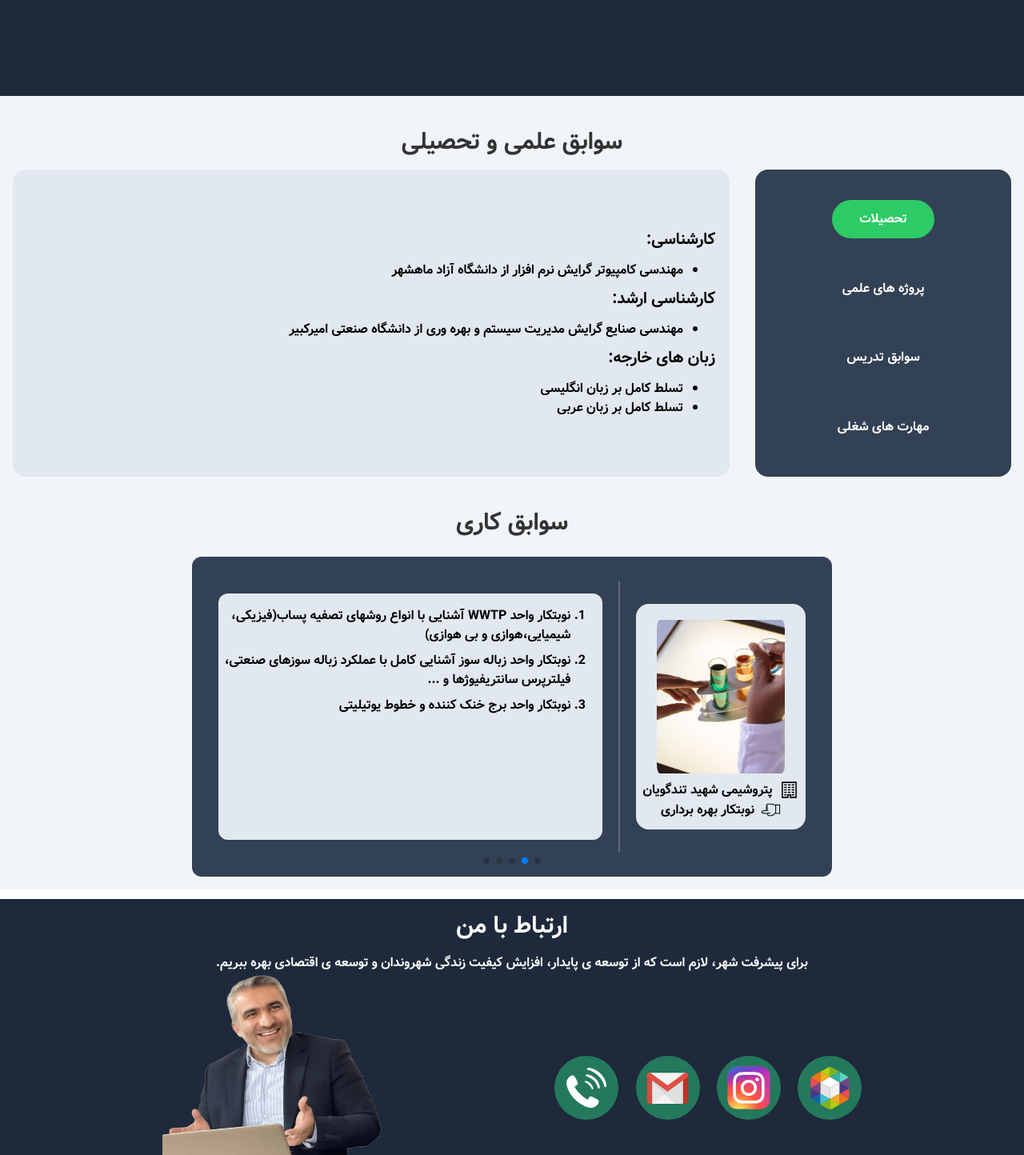
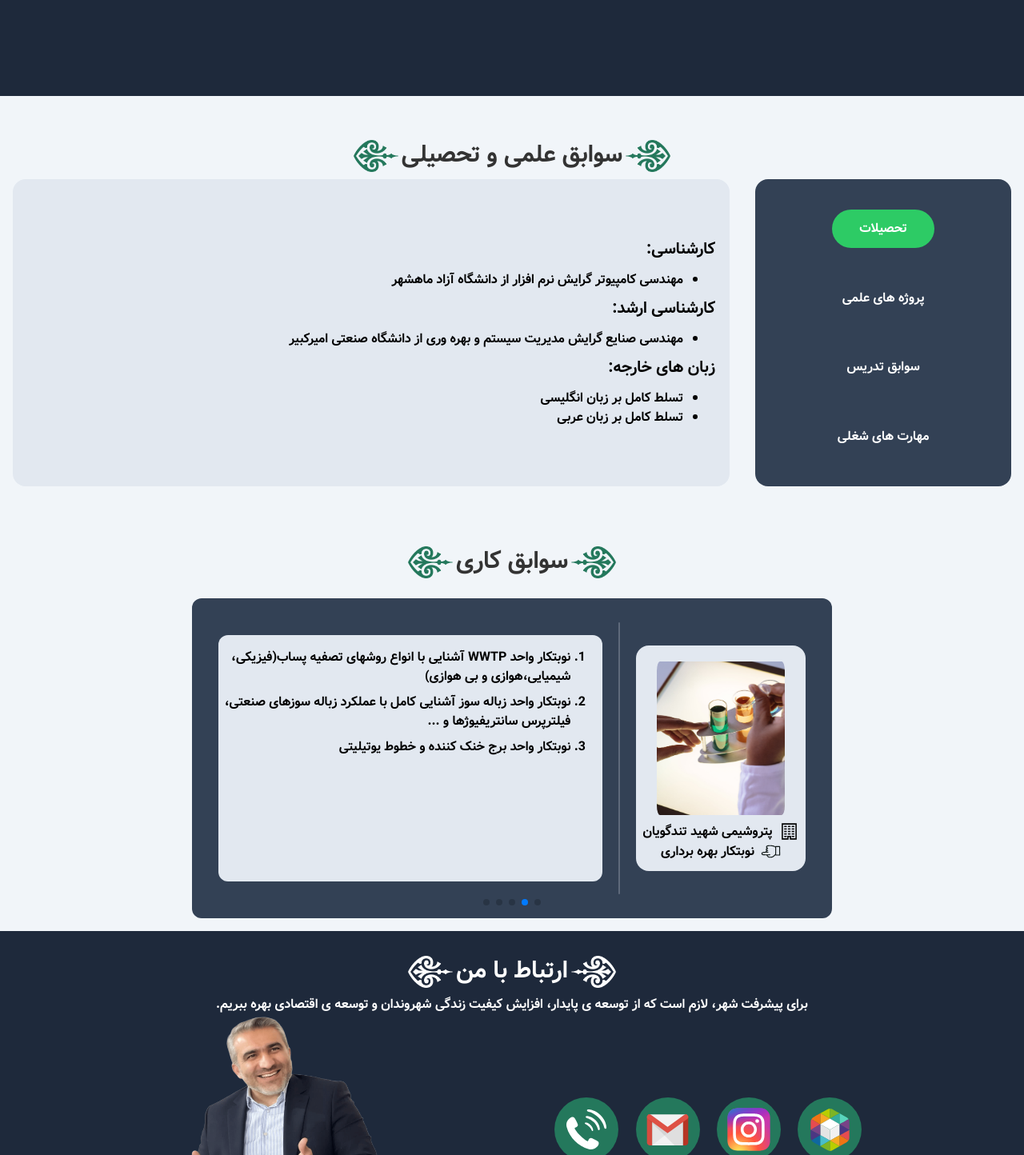
Before and after one commit to Mohammad-Rst8/resume-project2, a website: page index.html in a window 1280 px wide. Shown: the part 680-2124 px from the top of the page at 80% size. Drawn offline with Linux system fonts and the light colour scheme.

Commit message:
new edit2

```diff
--- a/index.html
+++ b/index.html
@@ -316,7 +316,7 @@
               <h3 class="text-[1rem] lg:text-2xl mr-4 sm:mr-0 my-3 " id="app">
             </div>
             </h3>
-            <div id="Contact-bg" class="lg:w-[29rem]  md:w-96 md:h-48      lg:h-60 h-[10rem] w-[20.2rem] ml-4 lg:ml-0 flex items-center justify-center flex-col ">
+            <div id="Contact-bg" class="lg:w-[29.8rem]  md:w-96 md:h-48      lg:h-60 h-[10rem] w-[20.2rem] ml-4 lg:ml-0 flex items-center justify-center flex-col ">
 
               <p class="text-xs  w-64 lg:text-[1rem] text-white text-wrap ml-6 md:ml-0 md:mr-4 lg:mr-8 mr-10 lg:mt-8 md:mt-3  lg:w-96 leading-[1.3rem] md:leading-6 z-40" >
                 اصغر عسکری با تجربه و دانش فنی قوی، متعهد به ارائه راه‌حل‌های نوآورانه و بهبود شرایط شهرمان هست. اعتماد خود را به او بسپارید تا با هم به پیشرفت و توسعه شهرمان کمک کنیم.
@@ -362,9 +362,14 @@
       </div>
     </section>
     <section id="Education"  >
-      <h2 class="text-center mx-auto text-[#333] bg-slate-100 text-3xl  p-4 pt-10  container">
-        سوابق علمی و تحصیلی
-      </h2>
+      <div class="container mx-auto bg-slate-100 pt-10 flex items-center justify-center  ">
+<img src="./images/right.png" alt=""  class=" mt-1.5 w-[30px] h-[30px] md:h-10 md:w-14">
+<h2 class="text-center text-[#333] text-2xl  md:text-3xl  pt-4 px-1 pb-3  ">سوابق علمی و تحصیلی </h2>
+
+<img src="./images/right.png" alt=""  class="rotate-180 mt-1.5 w-[30px] h-[30px] md:h-10 md:w-14">
+
+
+      </div>
       <div
         class="pb-5 container mx-auto  bg-slate-100 flex items-center justify-around flex-wrap"
       >
@@ -407,9 +412,14 @@
     </section>
 
     <section id="resume"  >
-      <h2 class="text-center mx-auto bg-slate-100 text-[#333] text-3xl pt-5 pb-2 container">
-        سوابق کاری
-      </h2>
+      <div class="container mx-auto bg-slate-100 pt-10 flex items-center justify-center  ">
+        <img src="./images/right.png" alt=""  class=" mt-1.5 w-[30px] h-[30px] md:h-10 md:w-14">
+        <h2 class="text-center text-[#333] text-3xl  pt-4 px-1 pb-3  ">سوابق کاری </h2>
+
+        <img src="./images/right.png" alt=""  class="rotate-180 mt-1.5 w-[30px] h-[30px] md:h-10 md:w-14">
+
+
+              </div>
 
       <div
         class="container z-10 bg-slate-100 flex items-center mx-auto justify-center flex-col md:flex-row p-2"
@@ -718,11 +728,14 @@
     </section>
 
     <section id="Contact">
-      <h2
-        class="text-center text-white font-vbold mx-auto bg-slate-800 text-3xl p-4 mt-3 container"
-      >
-        ارتباط با من
-      </h2>
+      <div class="container mx-auto bg-slate-800 pt-4 flex items-center justify-center  ">
+        <img src="./images/right-white.png" alt=""  class=" mt-1.5 w-[30px] h-[30px] md:h-10 md:w-14">
+        <h2 class="text-center text-white text-3xl  pt-4 px-1 pb-3  ">ارتباط با من</h2>
+
+        <img src="./images/right-white.png" alt=""  class="rotate-180 mt-1.5 w-[30px] h-[30px] md:h-10 md:w-14">
+
+
+              </div>
       <p class="text-wrap bg-slate-800 container mx-auto px-2  text-center  text-white">برای پیشرفت شهر، لازم است که از توسعه ی پایدار، افزایش کیفیت زندگی شهروندان و توسعه ی اقتصادی بهره ببریم.</p>
 
       <div class="container bg-slate-800 flex items-center justify-evenly flex-wrap-reverse mx-auto">
```
Also changed, not shown: images/right-white.png (added), src/style.css.
